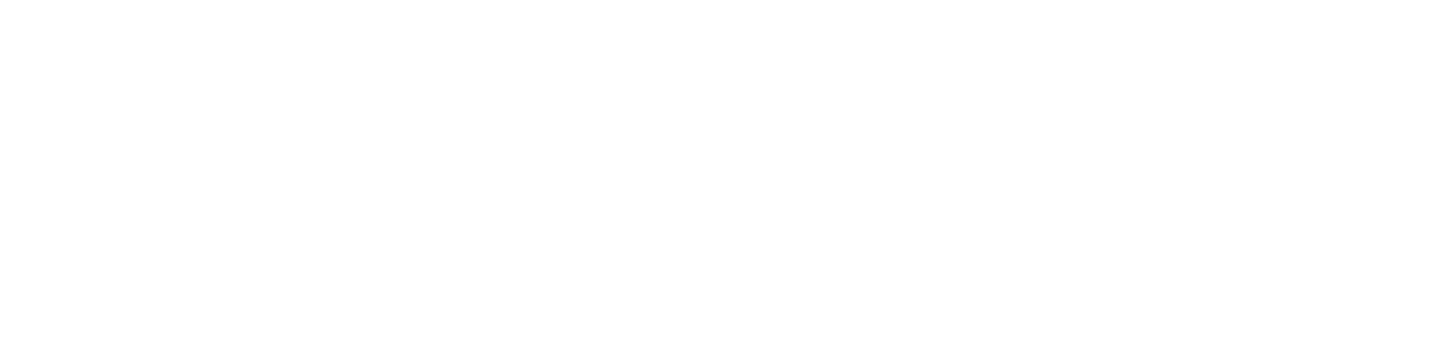
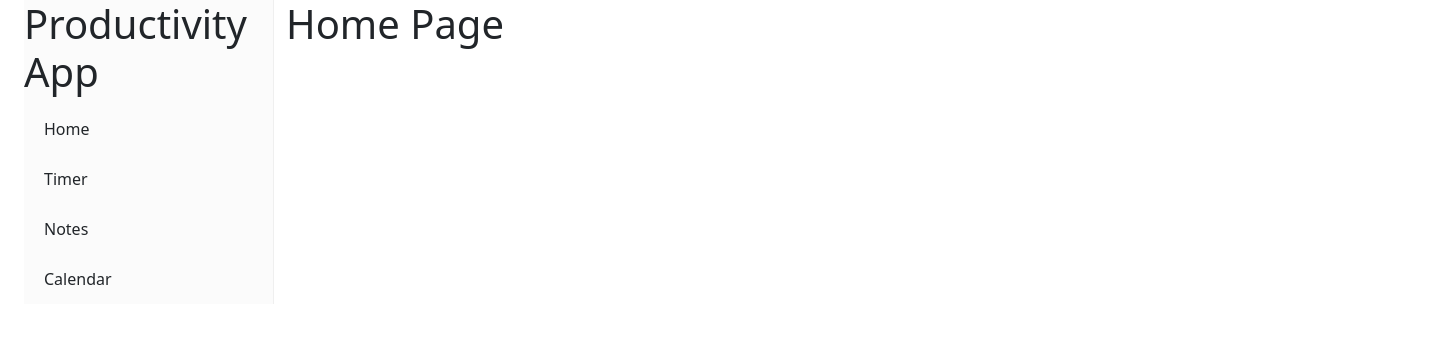
Before and after one commit to dsciocan/TimeWise, a React (Vite) app: page / in a window 1280 px wide. Shown: the top 342 px of the page, 1437 px wide, since content can reach past the window. Built offline with nearby package versions, Linux system fonts and the light colour scheme.

Commit message:
Basic sidebar and routing

```diff
--- a/package.json
+++ b/package.json
@@ -16,8 +16,10 @@
     "date-fns": "^3.2.0",
     "react": "^18.2.0",
     "react-bootstrap": "^2.10.0",
+    "react-bootstrap-sidebar-menu": "^2.0.3",
     "react-calendar": "^4.8.0",
     "react-dom": "^18.2.0",
+    "react-pro-sidebar": "^1.1.0-alpha.1",
     "react-router-dom": "^6.21.2"
   },
   "devDependencies": {
--- a/src/App.jsx
+++ b/src/App.jsx
@@ -1,33 +1,29 @@
+import React from 'react'
 import { useState } from 'react'
-import reactLogo from './assets/react.svg'
-import viteLogo from '/vite.svg'
 // import './App.css'
+import SidebarMain from './components/sidebar/Sidebar'
+import { BrowserRouter as Router, Route, Routes } from 'react-router-dom';
+import Timer from './components/Timer/Timer';
+import Calendars from './components/Calendar/Calendar';
+import Home from './components/Home/home';
+import Notes from './components/Notes/Notes';
 
 function App() {
-  // const [count, setCount] = useState(0)
+
 
   return (
     <>
-      {/* <div>
-        <a href="https://vitejs.dev" target="_blank">
-          <img src={viteLogo} className="logo" alt="Vite logo" />
-        </a>
-        <a href="https://react.dev" target="_blank">
-          <img src={reactLogo} className="logo react" alt="React logo" />
-        </a>
-      </div>
-      <h1>Vite + React</h1>
-      <div className="card">
-        <button onClick={() => setCount((count) => count + 1)}>
-          count is {count}
-        </button>
-        <p>
-          Edit <code>src/App.jsx</code> and save to test HMR
-        </p>
-      </div>
-      <p className="read-the-docs">
-        Click on the Vite and React logos to learn more
-      </p> */}
+    <div className='container-fluid d-flex flex-row justify-content-start'>
+      <Router>
+      <SidebarMain/>
+      <Routes>
+        <Route path="/" element={<div className='col-lg-11'><Home /></div>} />
+        <Route path="timer" element={<div className='col-lg-11'><Timer /></div>} />
+        <Route path="notes" element={<div className='col-lg-11'><Notes /></div>} />
+        <Route path="calendar" element={<div className='col-lg-11'><Calendars /></div>} />
+      </Routes>
+    </Router>
+    </div>
     </>
   )
 }
--- a/src/components/Calendar/Calendar.jsx
+++ b/src/components/Calendar/Calendar.jsx
@@ -0,0 +1,9 @@
+function Calendars() {
+    return (
+        <div>
+            <h1>Calendar Page</h1>
+        </div>
+    )
+}
+
+export default Calendars
--- /dev/null
+++ b/src/components/Home/home.jsx
@@ -0,0 +1,9 @@
+function Home() {
+    return (
+        <div>
+            <h1>Home Page</h1>
+        </div>
+    )
+}
+
+export default Home
--- a/src/components/Notes/Notes.jsx
+++ b/src/components/Notes/Notes.jsx
@@ -0,0 +1,9 @@
+function Notes() {
+    return (
+        <div>
+            <h1>Notes Page</h1>
+        </div>
+    )
+}
+
+export default Notes
--- a/src/components/Sidebar/Sidebar.jsx
+++ b/src/components/Sidebar/Sidebar.jsx
@@ -0,0 +1,58 @@
+import React from 'react';
+import { Sidebar, Menu, MenuItem, SubMenu  } from 'react-pro-sidebar';
+import { NavLink } from 'react-router-dom';
+
+
+function SidebarMain () {
+
+return(
+<div className="container-fluid">
+<Sidebar>
+<div>
+    <h1>Productivity App</h1>
+</div>
+  <Menu>
+  <NavLink
+          to="/"
+          end
+          className={({ isActive }) =>
+            isActive ? 'nav-link active' : 'nav-link'
+          }
+        >
+    <MenuItem>
+     Home
+     </MenuItem>
+     </NavLink>
+     <NavLink
+          to="timer"
+          className={({ isActive }) =>
+            isActive ? 'nav-link active' : 'nav-link'
+          }
+        >
+    <MenuItem>
+    Timer
+    </MenuItem>
+    </NavLink>
+    <NavLink
+          to="notes"
+          className={({ isActive }) =>
+            isActive ? 'nav-link active' : 'nav-link'
+          }
+        >
+    <MenuItem> Notes </MenuItem>
+    </NavLink>
+    <NavLink
+          to="calendar"
+          className={({ isActive }) =>
+            isActive ? 'nav-link active' : 'nav-link'
+          }
+        >
+    <MenuItem> Calendar </MenuItem>
+    </NavLink>
+  </Menu>
+</Sidebar>
+</div>
+)
+}
+
+export default SidebarMain
--- a/src/components/Timer/Timer.jsx
+++ b/src/components/Timer/Timer.jsx
@@ -0,0 +1,9 @@
+function Timer() {
+    return (
+        <div>
+            <h1>Timer Page</h1>
+        </div>
+    )
+}
+
+export default Timer
--- a/src/main.jsx
+++ b/src/main.jsx
@@ -2,6 +2,8 @@
 import ReactDOM from 'react-dom/client'
 import App from './App.jsx'
 // import './index.css'
+import 'bootstrap/dist/css/bootstrap.min.css';
+import * as bootstrap from 'bootstrap'
 
 ReactDOM.createRoot(document.getElementById('root')).render(
   <React.StrictMode>
```
Also changed, not shown: 1 other file (tests, documents, lock files or other folders).
